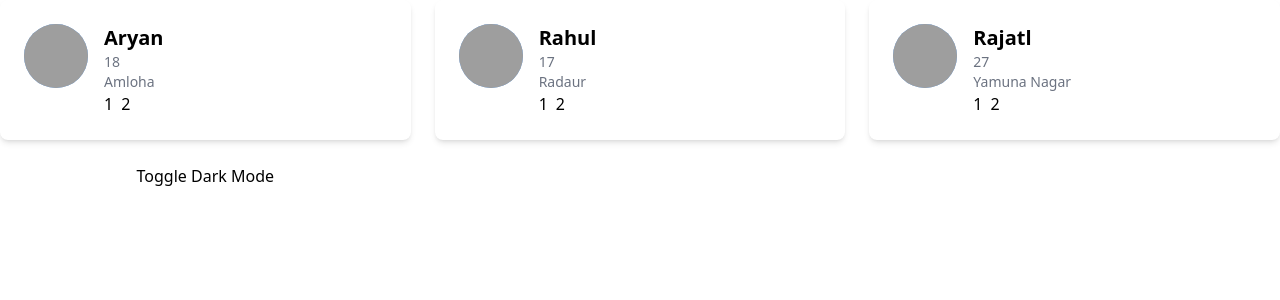
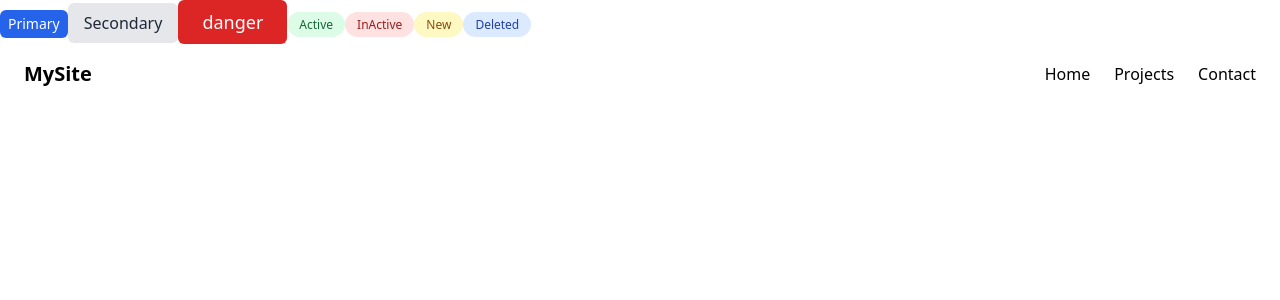
Before and after one commit to Aryan-basatia/react-fundamental, a React (Vite) app: page / in a window 1280 px wide. Shown: the top 300 px of the page. Built offline with nearby package versions, Linux system fonts and the light colour scheme; grey boxes are pictures that could not be loaded.

Commit message:
eat: Button, Badge, Navbar components — variant/size props with Tailwind

```diff
--- a/src/App.jsx
+++ b/src/App.jsx
@@ -65,8 +65,8 @@ function App() {
 import WindowWidth from "./components/WindowWidth";
 import LiveClock from "./components/LiveClock"; */
 
-import { useState } from "react";
-import Profile from "./components/Profile";
+/* import { useState } from "react";
+import Profile from "./components/Profile"; */
 
 /* import { useState } from "react";
 import ActionPanel from "./components/ActionPanel";
@@ -182,7 +182,7 @@ const initialTasks = [
                   </div>
                   );
                   } */
-function App() {
+/* function App() {
   const [darkMode, setDarkMode] = useState(false);
   return (
     <div className="grid grid-cols-1 md:grid-cols-2 lg:grid-cols-3 gap-6 ">
@@ -200,5 +200,34 @@ function App() {
       </button>
     </div>
   );
+} */
+import Badge from "./components/Badge";
+import Button from "./components/Button";
+import Navbar from "./components/Navbar";
+
+function App() {
+  return (
+    <>
+      <Button onClick={() => console.log("hello")} variant="primary" size="sm">
+        Primary
+      </Button>
+      <Button
+        onClick={() => console.log("hello")}
+        variant="secondary"
+        size="md"
+      >
+        Secondary
+      </Button>
+      <Button onClick={() => console.log("hello")} variant="danger" size="lg">
+        danger
+      </Button>
+      <Badge label="Active" color="green" />
+      <Badge label="InActive" color="red" />
+      <Badge label="New" color="yellow" />
+      <Badge label="Deleted" color="blue" />
+      <Navbar />
+    </>
+  );
 }
+
 export default App;
--- /dev/null
+++ b/src/components/Badge.jsx
@@ -0,0 +1,17 @@
+function Badge({label, color}) {
+  const colorClasses = {
+    green: " bg-green-100 text-green-800",
+    red: "bg-red-100 text-red-800",
+    yellow: " bg-yellow-100 text-yellow-800",
+    blue: "bg-blue-100 text-blue-800",
+  };
+  return (
+    <span
+      className={`rounded-full px-3 py-1  text-xs font-medium ${colorClasses[color]}`}
+    >
+      {label}
+    </span>
+  );
+}
+
+export default Badge;
--- /dev/null
+++ b/src/components/Button.jsx
@@ -0,0 +1,26 @@
+function Button({ variant, children, onClick, size }) {
+  const variantClasses = {
+    primary: "bg-blue-600 text-white hover:bg-blue-700",
+
+    secondary: "bg-gray-200 text-gray-800 hover:bg-gray-300",
+
+    danger: "bg-red-600 text-white hover:bg-red-700",
+  };
+  const sizeClasses = {
+    sm: "px-2 py-1 text-sm",
+    md: "px-4 py-2 text-base",
+    lg: "px-6 py-2 text-lg",
+  };
+  return (
+    <>
+      <button
+        onClick={onClick}
+        className={` rounded-md font-medium transition-colors   ${variantClasses[variant]} ${sizeClasses[size]} `}
+      >
+        {children}
+      </button>
+    </>
+  );
+}
+
+export default Button;
--- a/src/components/Navbar.jsx
+++ b/src/components/Navbar.jsx
@@ -1,11 +1,26 @@
+import { useState } from "react";
 import { Link } from "react-router-dom";
 
-export default function Navbar(){
-    return (
-        <>
-        <Link to="/" >Home</Link>
-        <Link to="/projects" >Projects</Link>
-        <Link to="/contact" >Contact</Link>
-        </>
-    )
+export default function Navbar() {
+  const [isOpen, setIsOpen] = useState(false);
+  return (
+    <div className="flex items-center justify-between px-6 py-4">
+      <h2 className="text-xl font-bold">MySite</h2>
+      <div className=" hidden md:flex gap-6">
+        <Link to="/">Home</Link>
+        <Link to="/projects">Projects</Link>
+        <Link to="/contact">Contact</Link>
+      </div>
+      {isOpen && (
+        <div className=" flex gap-6">
+          <Link to="/">Home</Link>
+          <Link to="/projects">Projects</Link>
+          <Link to="/contact">Contact</Link>
+        </div>
+      )}
+      <button className="md:hidden" onClick={() => setIsOpen(!isOpen)}>
+        Hide
+      </button>
+    </div>
+  );
 }
```
